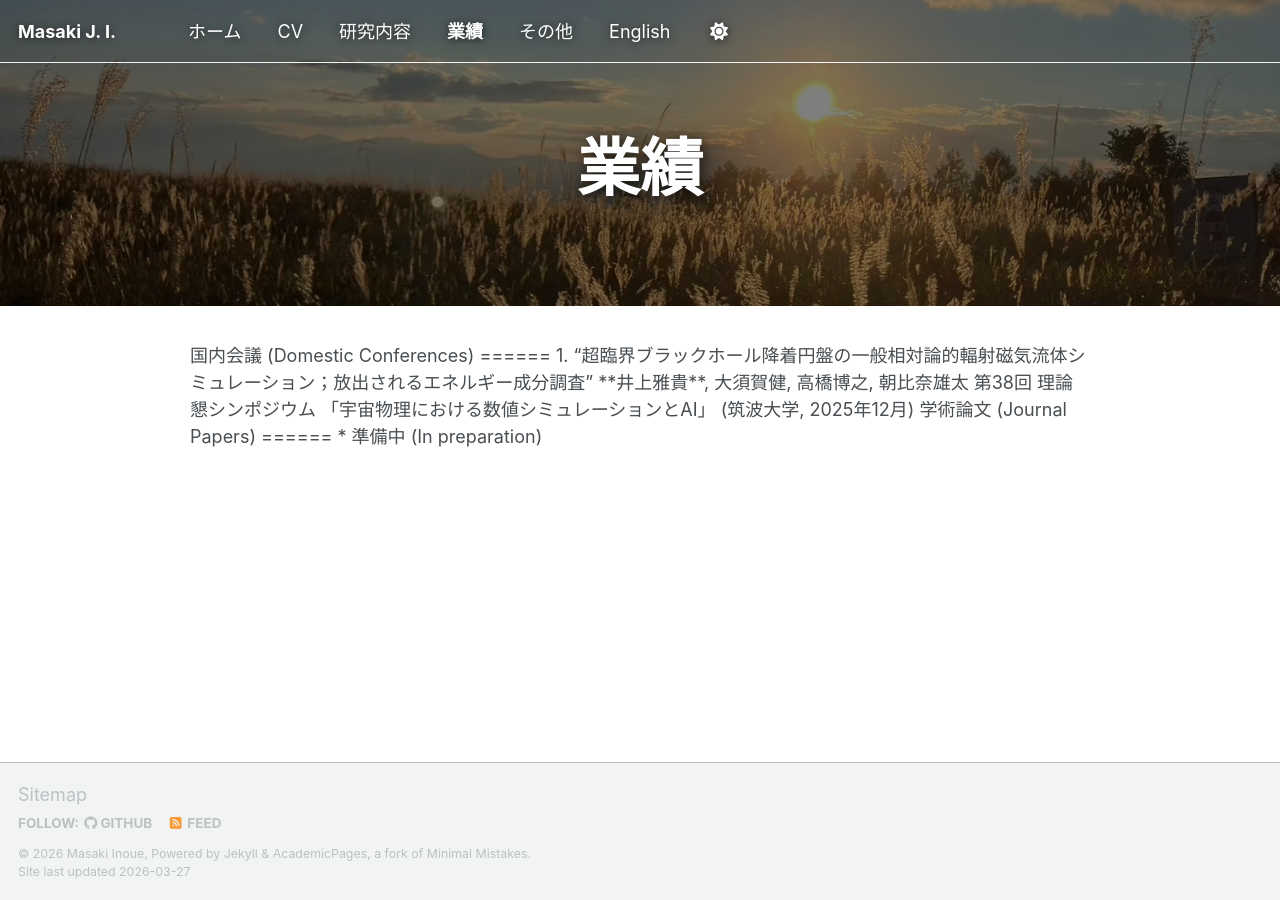
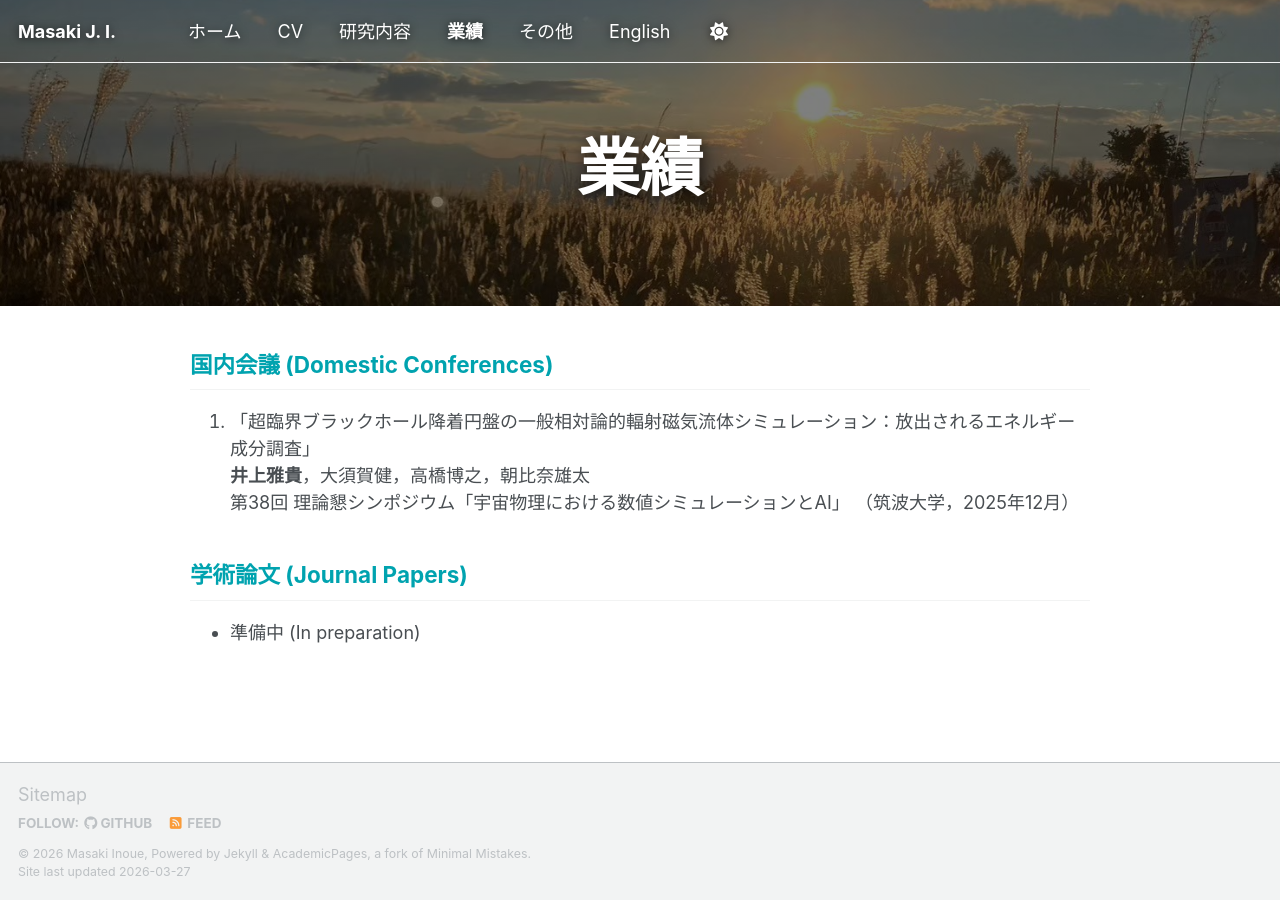
Before and after one commit to Masaki206/Masaki206.github.io, a Jekyll site: the page built from _pages/publications.html, in a window 1280 px wide. Built offline with Jekyll 4.4.1, drawn with Linux system fonts in a browser that asks for light colours; a script bundle is joined from its source files by our own code; library files that are not in the unit come from our copies.

Commit message:
Update publications.html

```diff
--- a/_pages/publications.html
+++ b/_pages/publications.html
@@ -8,14 +8,19 @@ header:
   overlay_filter: 0.5
 ---
 
-国内会議 (Domestic Conferences)
-======
+<h2>国内会議 (Domestic Conferences)</h2>
 
-1. “超臨界ブラックホール降着円盤の一般相対論的輻射磁気流体シミュレーション；放出されるエネルギー成分調査”
-  **井上雅貴**, 大須賀健, 高橋博之, 朝比奈雄太
-    第38回 理論懇シンポジウム 「宇宙物理における数値シミュレーションとAI」 (筑波大学, 2025年12月)
+<ol>
+  <li>
+    「超臨界ブラックホール降着円盤の一般相対論的輻射磁気流体シミュレーション：放出されるエネルギー成分調査」<br>
+    <strong>井上雅貴</strong>，大須賀健，高橋博之，朝比奈雄太<br>
+    第38回 理論懇シンポジウム「宇宙物理における数値シミュレーションとAI」
+    （筑波大学，2025年12月）
+  </li>
+</ol>
 
-学術論文 (Journal Papers)
-======
+<h2>学術論文 (Journal Papers)</h2>
 
-* 準備中 (In preparation)
+<ul>
+  <li>準備中 (In preparation)</li>
+</ul>
```
